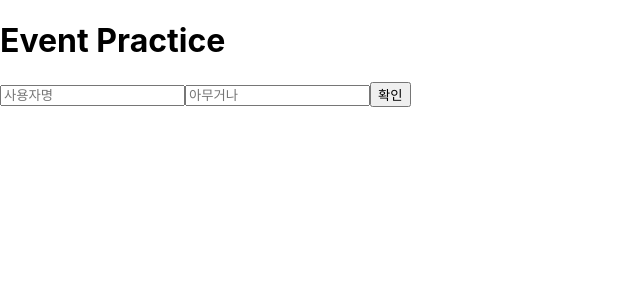
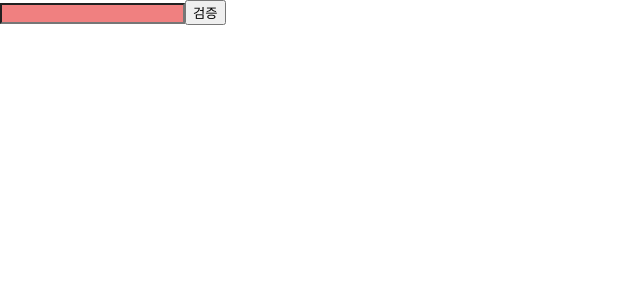
Before and after one commit to alanhakhyeonsong/React-Playground, a React (Create React App) app in the folder playground/: page / in a window 1280 px wide. Shown: the top 300 px of the page, without its empty margins (0-640 px from the left). Built offline with nearby package versions, Linux system fonts and the light colour scheme.

Commit message:
Chapter 5 예제

```diff
--- a/playground/src/App.js
+++ b/playground/src/App.js
@@ -1,8 +1,8 @@
 import './App.css';
-import EventPractice from './eventprac/EventPracticeFunc'
+import ValidationSample from './chapter05/ValidationSample';
 
 function App() {
-  return <EventPractice />
+  return <ValidationSample />
 }
 
 export default App;
--- /dev/null
+++ b/playground/src/chapter05/ValidationSample.css
@@ -0,0 +1,7 @@
+.success {
+  background-color: lightgreen;
+}
+
+.failure {
+  background-color: lightcoral;
+}
--- /dev/null
+++ b/playground/src/chapter05/ValidationSample.js
@@ -0,0 +1,38 @@
+import React, { Component } from 'react';
+import './ValidationSample.css';
+
+class ValidationSample extends Component {
+  state = {
+    password: '',
+    clicked: true,
+    validated: false
+  }
+
+  handleChange = (e) => {
+    this.setState({
+      password: e.target.value
+    });
+  }
+
+  handleButtonClick = () => {
+    this.setState({
+      clicked: true,
+      validated: this.state.password === '0000'
+    });
+  }
+
+  render() {
+    return (
+      <div>
+        <input type="password"
+          value={this.state.password}
+          onChange={this.handleChange}
+          className={this.state.clicked ? (this.state.validated ? 'success' : 'failure') : ''}
+        />
+        <button onClick={this.handleButtonClick}>검증</button>
+      </div>
+    );
+  }
+}
+
+export default ValidationSample;
```
